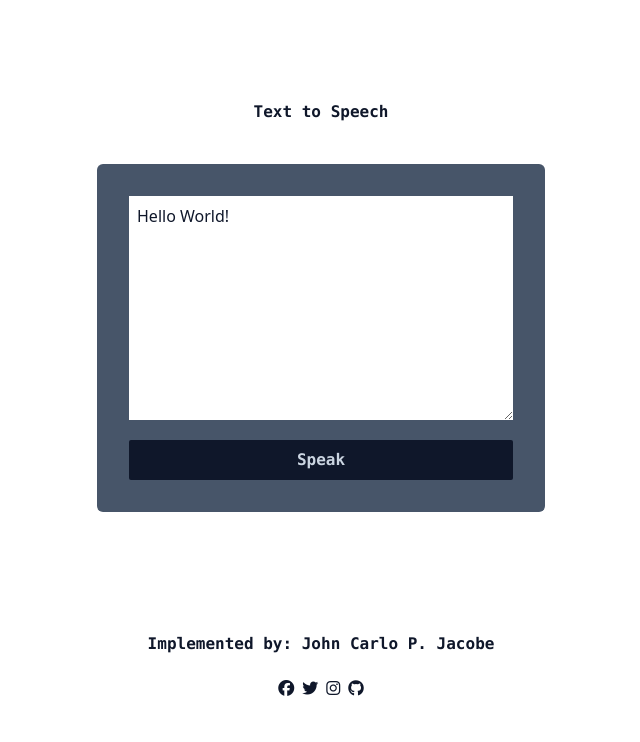
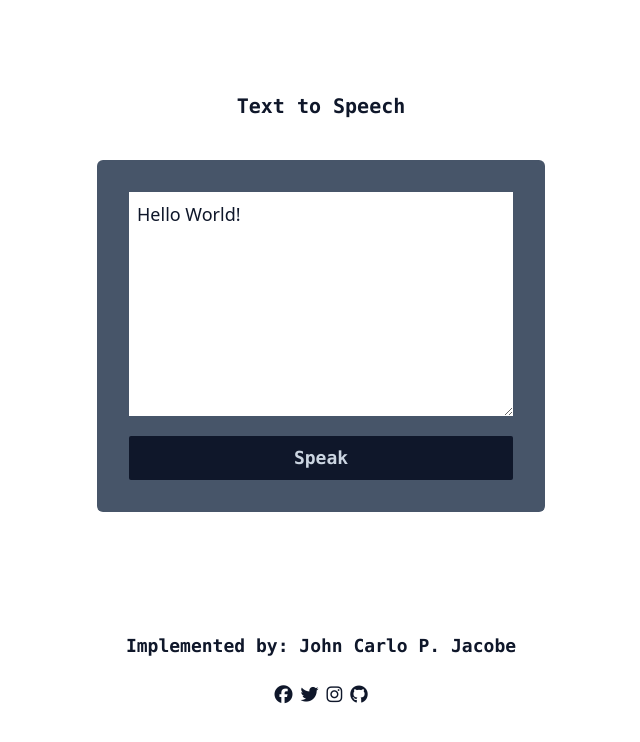
Before and after one commit to JCJ02/text-to-speech-app, a website: page index.html in a window 1280 px wide. Shown: the whole page, without its empty margins (319-959 px from the left). Drawn offline with Linux system fonts and the light colour scheme.

Commit message:
Fix: Update all UI design

```diff
--- a/index.html
+++ b/index.html
@@ -20,15 +20,15 @@
     <div class="flex flex-col justify-center items-center h-screen gap-5 md:gap-10">
 
         <!--TITLE OR HEADER-->
-        <h1 class="font-mono font-semibold text-slate-900 text-xl">Text to Speech</h1>
+        <h1 class="font-mono font-bold text-slate-900 text-sm md:text-md lg:text-lg xl:text-xl">Text to Speech</h1>
 
         <!--TEXT TO SPEECH FORM-->
         <div class="bg-slate-600 flex flex-col justify-center items-center gap-5 p-8 rounded-md">
             <textarea id="textArea"
-                class="w-60 h-32 text-sm text-slate-900 p-2 font-sans placeholder:tracking-widest md:w-80 md:h-48 lg:w-96 lg:h-56"
+                class="w-60 h-32 text-sm md:text-md lg:text-lg text-slate-900 p-2 font-sans placeholder:tracking-widest md:w-80 md:h-48 lg:w-96 lg:h-56"
                 placeholder="Enter Text...">Hello World!</textarea>
             <button id="speakButton" type="button"
-                class="bg-slate-900 text-sm text-slate-300 font-mono font-semibold w-60 py-2 rounded-sm border-none cursor-pointer hover:bg-slate-400 hover:text-slate-900 hover:duration-300 md:w-80 lg:w-96">Speak</button>
+                class="bg-slate-900 text-sm md:text-md lg:text-lg text-slate-300 font-mono font-semibold w-60 py-2 rounded-sm border-none cursor-pointer hover:bg-slate-400 hover:text-slate-900 hover:duration-300 md:w-80 lg:w-96">Speak</button>
         </div>
 
         <!--FOOTER-->
--- a/package.json
+++ b/package.json
@@ -1,6 +1,6 @@
 {
   "scripts": {
-    "startTailwindCss": "npx tailwindcss -i ./src/input.css -o ./dist/output.css --watch"
+    "dev": "npx tailwindcss -i ./src/input.css -o ./dist/output.css --watch"
   },
   "devDependencies": {
     "tailwindcss": "^3.3.2"
--- a/src/input.css
+++ b/src/input.css
@@ -1,4 +1,4 @@
-@import url('https://fonts.googleapis.com/css2?family=Bebas+Neue&display=swap');
+@import url("https://fonts.googleapis.com/css2?family=Bebas+Neue&display=swap");
 @tailwind base;
 @tailwind components;
 @tailwind utilities;
--- a/tailwind.config.js
+++ b/tailwind.config.js
@@ -2,7 +2,7 @@
 module.exports = {
   content: [
     "./index.html",
-    "./src/**/*.{js}"
+    "./src/**/*.js"
   ],
   theme: {
     extend: {
```
Also changed, not shown: README.md, dist/output.css, 1 other file.
